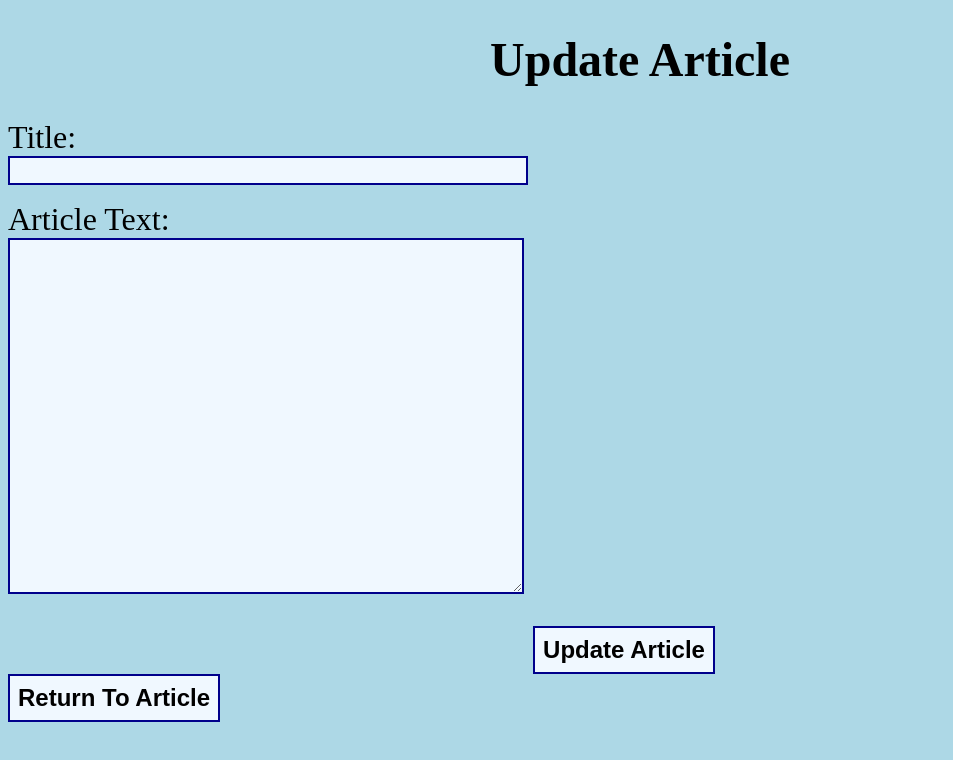
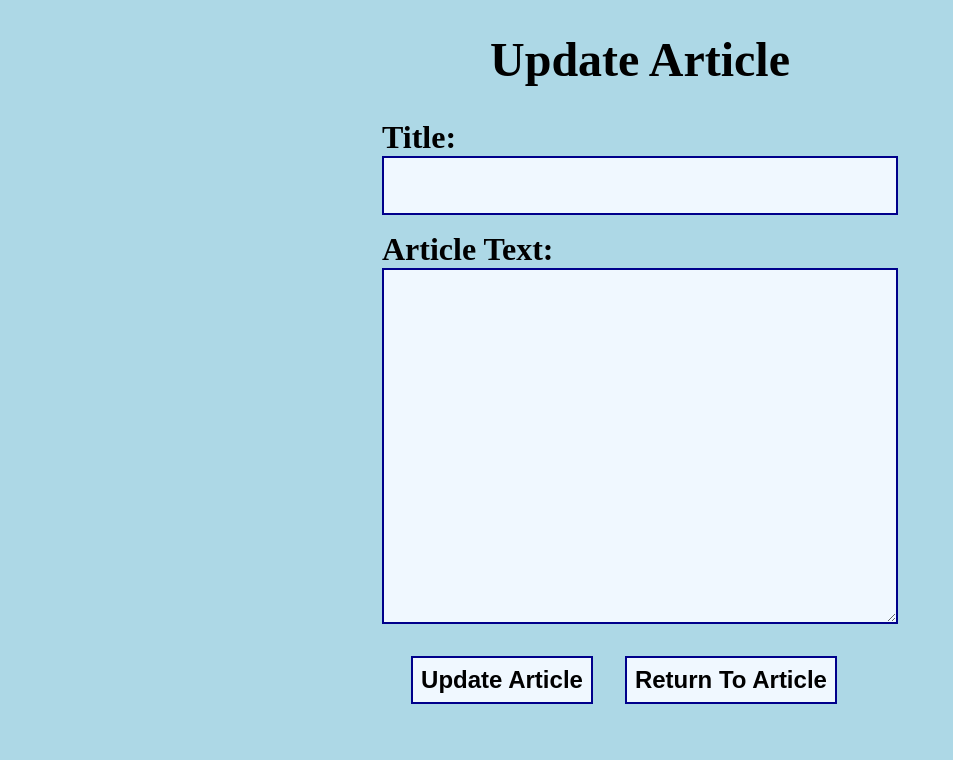
Before and after one commit to Amiriel01/API-Blog-Website, a React (Vite) app in the folder admin/: page /ArticleUpdate/1 in a window 1280 px wide. Shown: the top 760 px of the page, without its empty margins (0-953 px from the left). Built offline with nearby package versions, Linux system fonts and the light colour scheme; no server answers.

Commit message:
ArticleUpdate page styled

```diff
--- a/admin/src/App.css
+++ b/admin/src/App.css
@@ -41,6 +41,7 @@ body {
 label,
 #article-title {
   font-size: 2rem;
+  font-weight: bold;
 }
 
 #article-title {
@@ -57,7 +58,8 @@ textarea {
   font-size: 1.25rem;
   margin-bottom: 1rem;
   background-color: aliceblue;
-  width: 32rem;
+  width: 30rem;
+  padding: 1rem;
 }
 
 #label-input-container {
@@ -65,15 +67,12 @@ textarea {
   flex-direction: column;
 }
 
-.form-container {
-  width: 40%;
-  margin-left: auto;
-  margin-right: auto;
+#flex-form-container {
+  display: flex;
+  justify-content: center;
 }
 
 #article-input {
-padding: 1rem;
-width: 30rem;
 height: 20rem;
 }
 
--- a/admin/src/ArticleUpdate.jsx
+++ b/admin/src/ArticleUpdate.jsx
@@ -73,7 +73,8 @@ export default function ArticleUpdate() {
         <>
             <div>
                 <h1 className="page-title">Update Article</h1>
-                <form className="article-form-container" onSubmit={handleSubmit}>
+                <div id="flex-form-container">
+                    <form className="form-container" onSubmit={handleSubmit}>
                         <div id="label-input-container">
                             <label>Title:</label>
                             <input
@@ -96,14 +97,15 @@ export default function ArticleUpdate() {
                         </div>
                         <div id="update-button-container">
                             <button className="article-buttons" type="submit">Update Article</button>
-                    </div>
-                    <Link to={"/Article/" + article._id}
+                            <NavLink className="link" to={"/Article/" + article._id}
                             >
-                         <button >
+                                <button className="article-buttons">
                                     Return To Article
                                 </button>
-                    </Link>
+                            </NavLink>
+                        </div>
                     </form>
+                </div>
             </div>
         </>
     )
```
Lines whose indentation alone changed are shown as unchanged.
